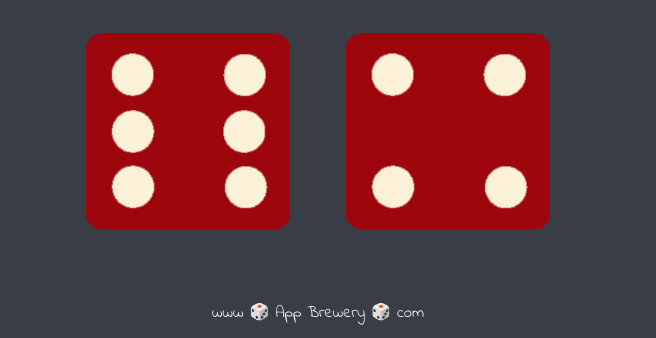
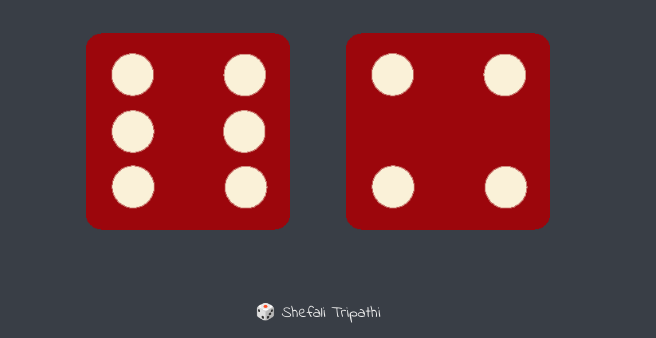
Before and after one commit to sheftrip/WebDev-101, a plain HTML site: page Dicee/dicee.html in a window 1280 px wide. Shown: the part 462-800 px from the top of the page, without its empty margins (322-978 px from the left). Drawn offline with Linux system fonts and the light colour scheme.

Commit message:
Update dicee.html

```diff
--- a/Dicee/dicee.html
+++ b/Dicee/dicee.html
@@ -31,7 +31,7 @@
 </body>
 
 <footer>
-  www 🎲 App Brewery 🎲 com
+  🎲 Shefali Tripathi
 </footer>
 
 </html>
```
